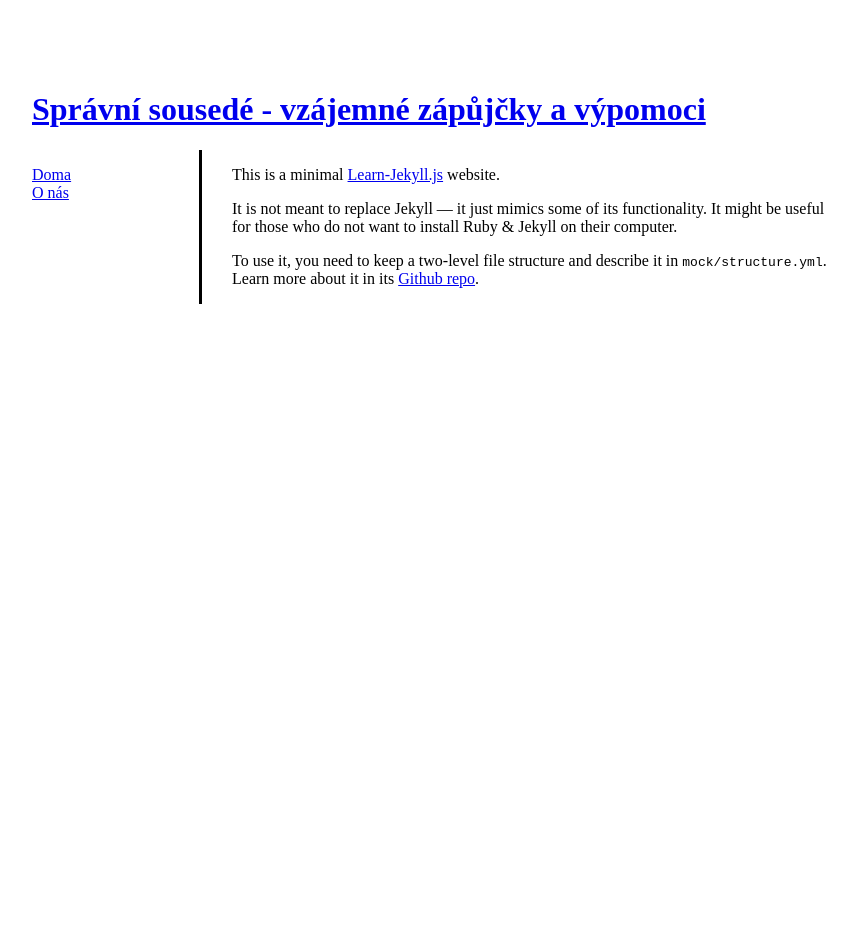
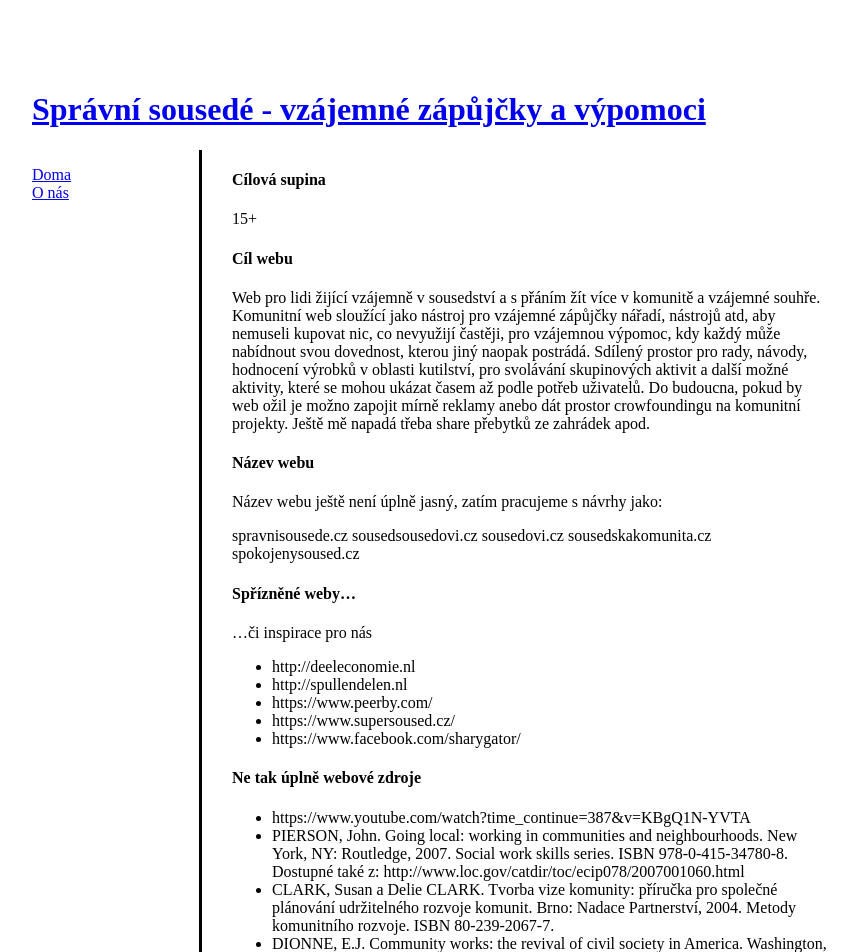
Before and after one commit to Paolahob/semestralni_projekt007, a Jekyll site: the page built from o_nas.md, in a window 1280 px wide. Shown: the top 952 px of the page, without its empty margins (208-1065 px from the left). Built offline with Jekyll 4.4.1, drawn with Linux system fonts in a browser that asks for light colours; before the commit the page ends 900 px from its top, so only the background shows below that; some of the changed text lies outside the part shown.

Commit message:
trochu nahozen onas

```diff
--- a/o_nas.md
+++ b/o_nas.md
@@ -3,8 +3,46 @@ layout: page
 title: O nás
 ---
 
-This is a minimal [Learn-Jekyll.js](https://github.com/jan-martinek/learn-jekyll) website.
+#### Cílová supina
 
-It is not meant to replace Jekyll — it just mimics some of its functionality. It might be useful for those who do not want to install Ruby & Jekyll on their computer.
+15+
 
-To use it, you need to keep a two-level file structure and describe it in `mock/structure.yml`. Learn more about it in its [Github repo](https://github.com/jan-martinek/learn-jekyll).
+#### Cíl webu
+
+Web pro lidi žijící vzájemně v sousedství a s přáním žít více v komunitě a vzájemné souhře. Komunitní web sloužící jako nástroj pro vzájemné zápůjčky nářadí, nástrojů atd, aby nemuseli kupovat nic, co nevyužijí častěji, pro vzájemnou výpomoc, kdy každý může nabídnout svou dovednost, kterou jiný naopak postrádá. Sdílený prostor pro rady, návody, hodnocení výrobků v oblasti kutilství, pro svolávání skupinových aktivit a další možné aktivity, které se mohou ukázat časem až podle potřeb uživatelů. Do budoucna, pokud by web ožil je možno zapojit mírně reklamy anebo dát prostor crowfoundingu na komunitní projekty. Ještě mě napadá třeba share přebytků ze zahrádek apod.
+
+#### Název webu
+
+Název webu ještě není úplně jasný, zatím pracujeme s návrhy jako:
+
+spravnisousede.cz
+sousedsousedovi.cz
+sousedovi.cz
+sousedskakomunita.cz
+spokojenysoused.cz
+
+#### Spřízněné weby...
+
+...či inspirace pro nás
+
+- http://deeleconomie.nl
+- http://spullendelen.nl
+- https://www.peerby.com/
+- https://www.supersoused.cz/
+- https://www.facebook.com/sharygator/
+
+#### Ne tak úplně webové zdroje
+
+- https://www.youtube.com/watch?time_continue=387&v=KBgQ1N-YVTA
+- PIERSON, John. Going local: working in communities and neighbourhoods. New York, NY: Routledge, 2007. Social work skills series. ISBN 978-0-415-34780-8. Dostupné také z: http://www.loc.gov/catdir/toc/ecip078/2007001060.html
+- CLARK, Susan a Delie CLARK. Tvorba vize komunity: příručka pro společné plánování udržitelného rozvoje komunit. Brno: Nadace Partnerství, 2004. Metody komunitního rozvoje. ISBN 80-239-2067-7.
+- DIONNE, E.J. Community works: the revival of civil society in America. Washington, D.C.: Brookings Institution Press, c1998. ISBN 0-8157-1868-3.
+- RICHARDSON, Lizzie. Performing the sharing economy. Geoforum [online]. 2015, 67, 121-129 [cit. 2017-04-17]. DOI: 10.1016/j.geoforum.2015.11.004. ISSN 00167185.
+
+#### Média
+
+<p>What is the sharing economy?</p>
+<iframe width="560" height="315" src="https://www.youtube.com/embed/5y2P4z7DM88" frameborder="0" allowfullscreen></iframe>
+
+<p>Our Global House of Plenty: Juul Martin at TEDxWageningen</p>
+<iframe width="560" height="315" src="https://www.youtube.com/embed/KBgQ1N-YVTA" frameborder="0" allowfullscreen></iframe>
```
